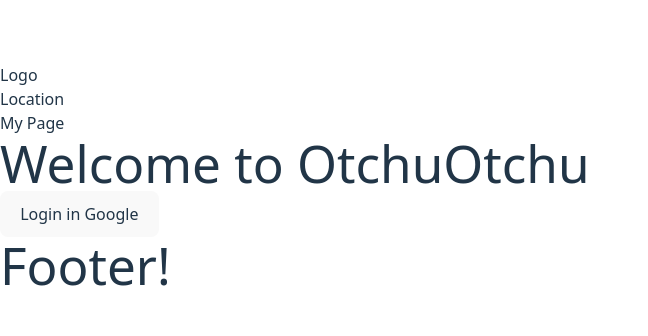
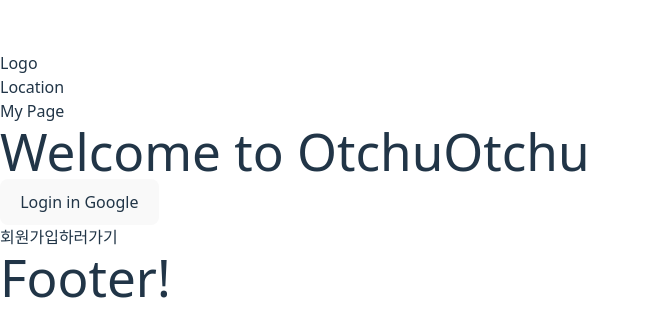
Before and after one commit to OtchuOtchu/frontend, a React (Vite) app: page /login in a window 1280 px wide. Shown: the part 222-558 px from the top of the page, without its empty margins (0-648 px from the left). Built offline with nearby package versions, Linux system fonts and the light colour scheme; no server answers.

Commit message:
Update Login.jsx

```diff
--- a/src/pages/Login.jsx
+++ b/src/pages/Login.jsx
@@ -1,5 +1,6 @@
 import { GoogleAuthProvider, signInWithPopup } from 'firebase/auth';
 import { authService } from '../firebase/fbInstance';
+import { Link } from 'react-router-dom';
 
 function Login() {
     const handleGoogleSign = async () => {
@@ -13,6 +14,7 @@
         <div>
             <h1>Welcome to OtchuOtchu</h1>
             <button onClick={handleGoogleSign}>Login in Google</button>
+            <div><Link to='/signup'>회원가입하러가기</Link></div>
         </div>
     );
 }
```
